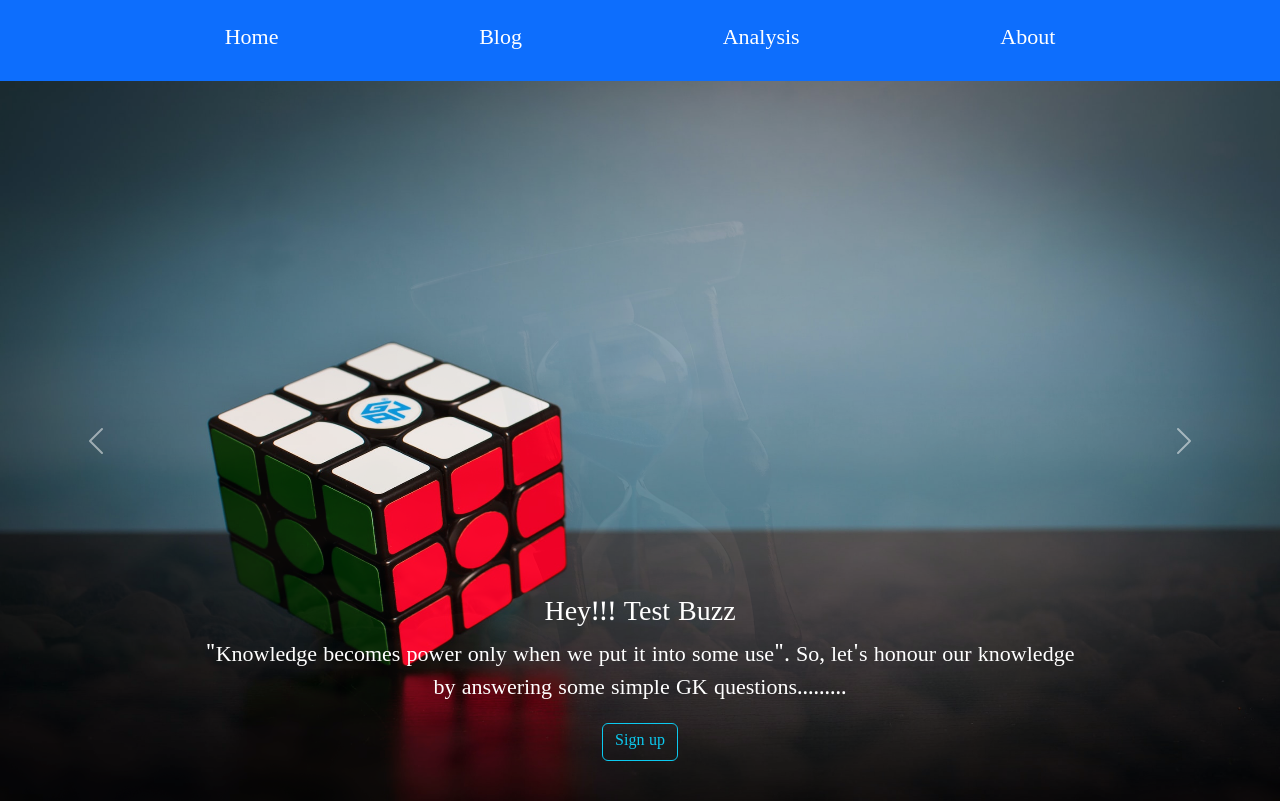
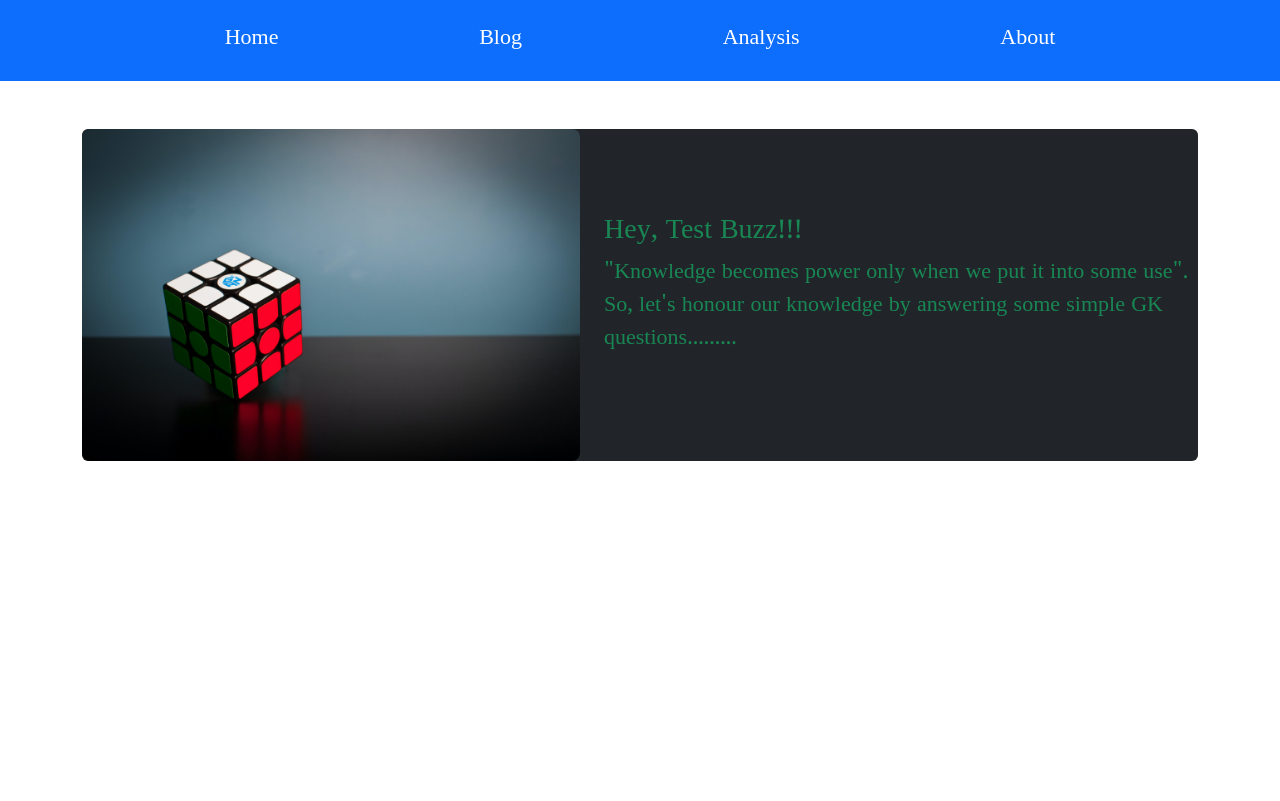
Before and after one commit to mdiibrahim/Test-Buzz, a React (Create React App) app: page / in a window 1280 px wide. Built offline with nearby package versions, Linux system fonts and the light colour scheme.

Commit message:
header background is changed

```diff
--- a/src/Components/Home/Home.js
+++ b/src/Components/Home/Home.js
@@ -3,7 +3,7 @@ import Profile from '../Profile/Profile';
 import './Home.css';
 const Home = () => {
     return (
-        <div>
+        <div className='container'>
             <Profile></Profile>
         </div>
     );
--- a/src/Components/Profile/Profile.js
+++ b/src/Components/Profile/Profile.js
@@ -1,51 +1,21 @@
 import React from 'react';
 import './Profile.css'
-import Carousel from 'react-bootstrap/Carousel';
+
 
 function Profile() {
     return (
-        <div>
-            <Carousel fade >
-            <Carousel.Item>
-                <img
-                    className="d-block w-100 img-fluid"
-                    src="header-background 1.jpg"
-                    alt="First slide"
-                />
-                <Carousel.Caption>
-                    <h3>Hey!!! Test Buzz</h3>
+        <div className='bg-dark rounded-2'>
+            <section className='my-5 d-flex align-items-center'>
+                <div className='me-4'>
+                    <img className='img-fluid rounded-3' src="header-background 2.jpg" alt="" />
+                </div>
+                <div className=' text-success'>
+                    <h3>Hey, Test Buzz!!!</h3>
                     <p>"Knowledge becomes power only when we put it into some use". So, let's honour our knowledge by answering some simple GK questions.........</p>
-                    <button type="button" className="btn btn-outline-info">Sign up</button>
-                </Carousel.Caption>
-            </Carousel.Item>
-            <Carousel.Item>
-                <img
-                    className="d-block w-100  img-fluid"
-                    src="header-background 2.jpg"
-                    alt="Second slide"
-                />
+                </div>
+            </section>
+        </div>
 
-                <Carousel.Caption>
-                    <h3>Hey!!! Test Buzz</h3>
-                    <p>"Knowledge becomes power only when we put it into some use". So, let's honour our knowledge by answering some simple GK questions.........</p>
-                    <button type="button" className="btn btn-outline-info">Sign up</button>
-                </Carousel.Caption>
-            </Carousel.Item>
-            <Carousel.Item>
-                <img
-                    className="d-block w-100 img-fluid"
-                    src="header-background 3.jpg"
-                    alt="Third slide"
-                />
-
-                <Carousel.Caption>
-                    <h3>Hey!!! Test Buzz</h3>
-                    <p>"Knowledge becomes power only when we put it into some use". So, let's honour our knowledge by answering some simple GK questions.........</p>
-                    <button type="button" className="btn btn-outline-info">Sign up</button>
-                </Carousel.Caption>
-            </Carousel.Item>
-        </Carousel>
-        </div>
     );
 }
 
```
